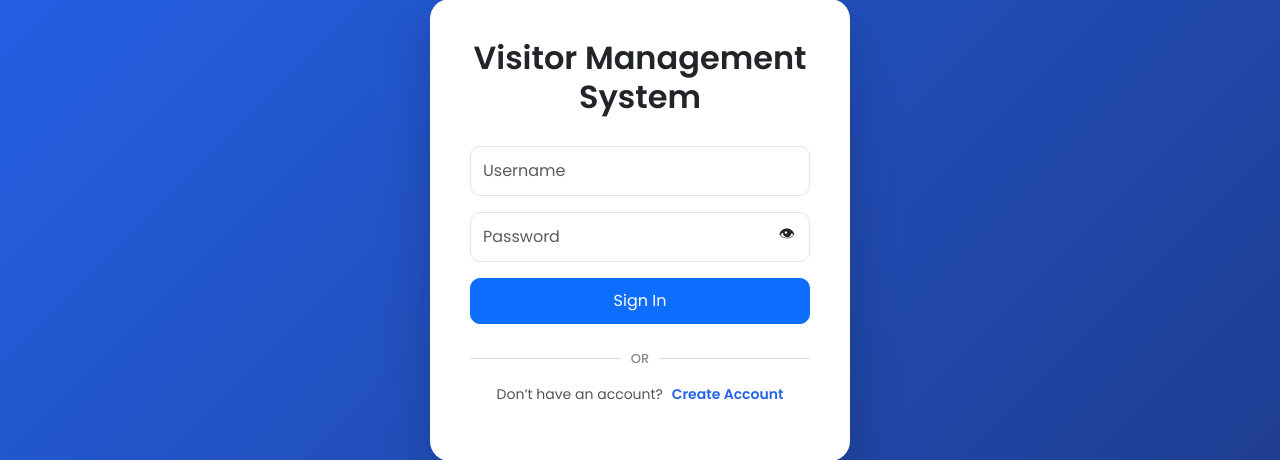
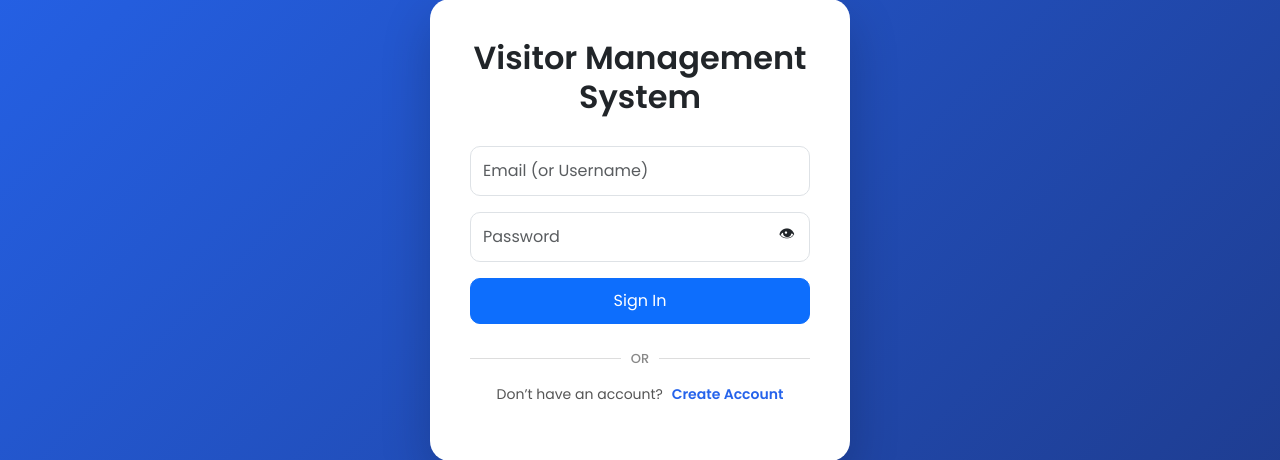
Before and after one commit to techno-pratidnya-dev/VisitorManagementSystem, a Django app: page /login/ in a window 1280 px wide. Shown: the part 170-630 px from the top of the page. Run offline with Django 5.2, Linux system fonts and the light colour scheme.

Commit message:
Update login.html

```diff
--- a/visitor_management/visitors/templates/visitors/login.html
+++ b/visitor_management/visitors/templates/visitors/login.html
@@ -24,7 +24,7 @@
             {% csrf_token %}
 
             <div class="mb-3">
-                <input type="text" name="username" class="form-control" placeholder="Username" required>
+                <input type="text" name="username" class="form-control" placeholder="Email (or Username)" required>
             </div>
 
             <div class="mb-3 position-relative">
```
